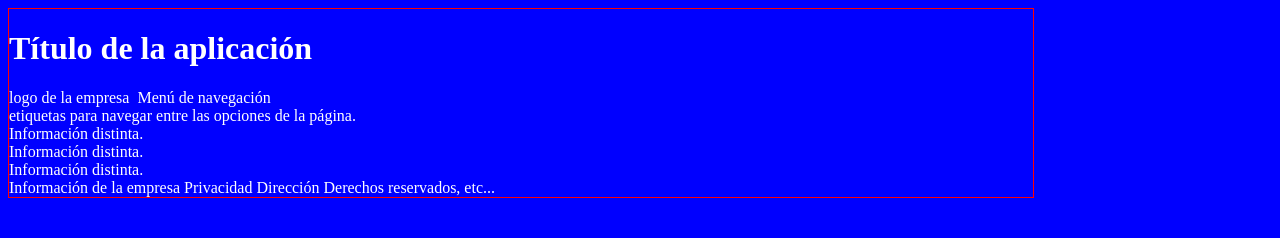
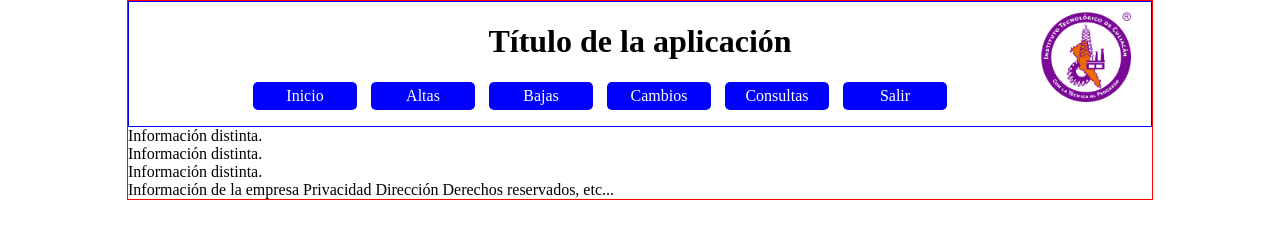
Before and after one commit to martileos/pw2171, a plain HTML site: page primerHTML5.html in a window 1280 px wide. Drawn offline with Linux system fonts and the light colour scheme.

Commit message:
Ejemplo02 CSS3

```diff
--- a/css/estilos.css
+++ b/css/estilos.css
@@ -1,7 +1,27 @@
 body{
-	background: blue;
+	background: white;
 	border: 1px solid red;
-	color: white;
+	color: black;
 	font-size: 16px;
+	margin: 0px auto;
 	max-width: 1024px;
 }
+header{
+	border: 1px solid blue;
+	text-align: center;
+}
+header img{
+	float: right;
+	margin: -70px 20px 0px 0px;
+	width: 90px;
+}
+header nav ul li{
+	/*border: 1px solid tomato;*/
+	background: blue;
+	border-radius: 5px;
+	color:white;
+	display: inline-block;
+	margin: 0px 10px 0px 0px;
+	padding: 5px 10px;
+	width: 84px;
+}
--- a/primerHTML5.html
+++ b/primerHTML5.html
@@ -8,12 +8,16 @@
 <body>
 	<header>
 		<h1>Título de la aplicación</h1>
-		logo de la empresa
-		<img src="" alt="">
-		Menú de navegación <br>
+		<img src="img/logotec.png" alt="Logo Empresa">
 		<nav>
-			etiquetas para navegar entre las opciones de la
-			página.
+			<ul>
+				<li>Inicio</li>
+				<li>Altas</li>
+				<li>Bajas</li>
+				<li>Cambios</li>
+				<li>Consultas</li>
+				<li>Salir</li>
+			</ul>
 		</nav>
 	</header>
 	<article></article>
```
Also changed, not shown: img/logotec.png (added).
